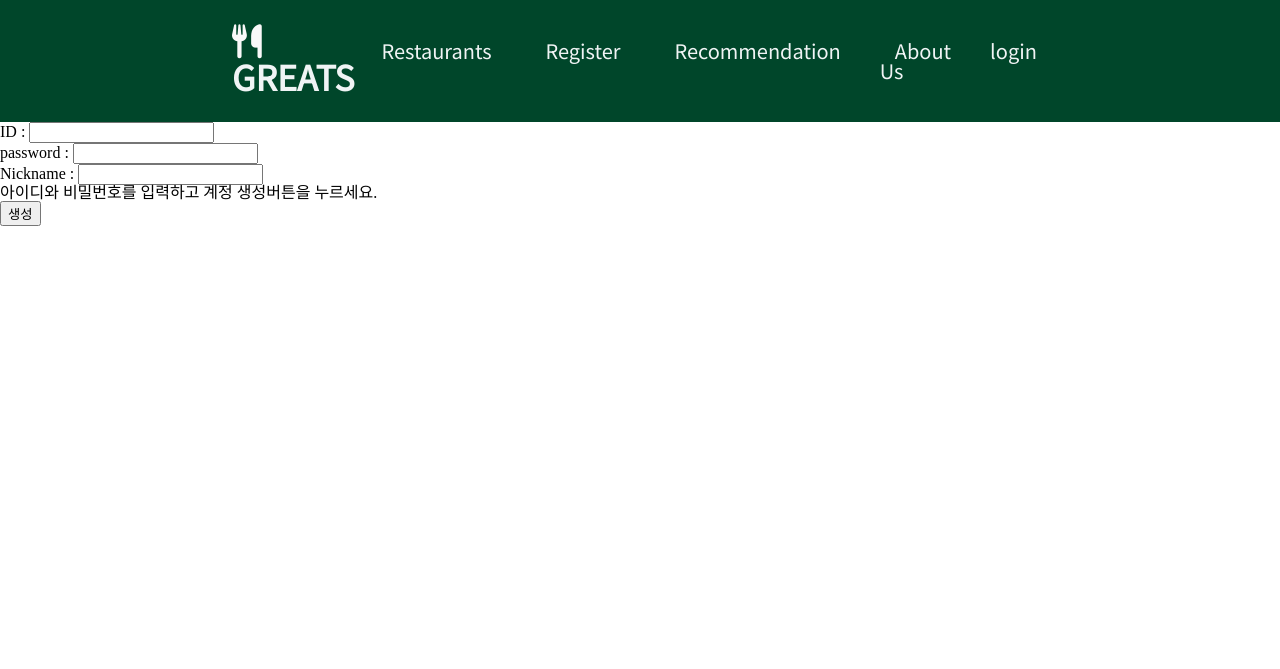
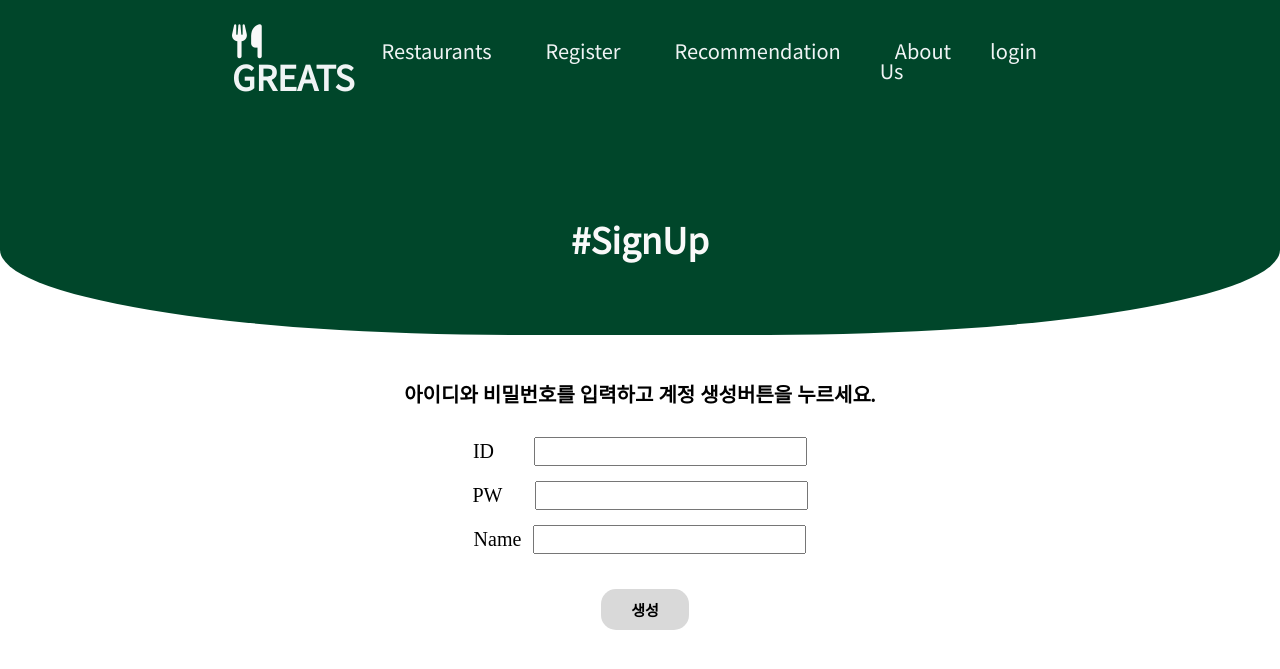
Before and after one commit to Seong-Gyeong/OSP_Challengers, a Flask app: page /signup in a window 1280 px wide. Shown: the top 669 px of the page. Run offline with Flask 2, Linux system fonts and the light colour scheme; some libraries are stand-ins or nearby versions.

Commit message:
[login][signup] 프론트 작업 완료

```diff
--- /dev/null
+++ b/static/signup.css
@@ -0,0 +1,51 @@
+h2{
+    font-size: 20px;
+}
+
+.signup{
+    text-align: center;
+    font-size: 20px;
+}
+
+form div{
+    padding-top: 15px;
+}
+
+.id{
+    margin-left: 35px;
+    font-size: 20px;
+}
+
+.pw{
+    margin-left: 27px;
+    font-size: 20px;
+}
+
+.nick{
+    margin-left: 12px;
+    margin-bottom: 20px;
+    font-size: 20px;
+}
+
+.btn{
+    font-size: 15px;
+    margin-left: 10px;
+    border: none;
+    padding: 10px 30px;
+    border-radius: 15px;
+    text-decoration: none;
+    font-weight: 600;
+    transition: 0.25s;
+    background-color: #D9D9D9;
+}
+
+.btn:hover {
+    letter-spacing: 2px;
+    transform: scale(1.2);
+    cursor: pointer;
+    background-color: #00462a;
+}
+
+.btn:active {
+    transform: scale(1.5);
+}
--- a/templates/signup.html
+++ b/templates/signup.html
@@ -1,4 +1,14 @@
 {% extends "navbar.html" %}
+
+{% block head %}
+  {{ super() }}
+    <meta charset="UTF-8" />
+    <meta http-equiv="X-UA-Compatible" content="IE=edge" />
+    <meta name="viewport" content="width=device-width, initial-scale=1.0" />
+    <title>SignUp</title>
+    <link rel="stylesheet" href="{{ url_for('static', filename='signup.css') }}"/>
+
+{% endblock %}
 {% block section %}
 
 {% with mesg = get_flashed_messages() %}
@@ -7,12 +17,20 @@
 {% endif %}
 {% endwith %}
 
-<form method="post" action="/signup_post">
-<p>ID : <input type="text" name = "id" required></p>
-<p>password : <input type="password" name = "pw" required></p>
-<p>Nickname : <input type="text" name = "nickname"></p>
-<p>아이디와 비밀번호를 입력하고 계정 생성버튼을 누르세요.<br>
-    <input type = "submit" value = "생성"/> </p>
-    </form>
+<div class="subject">
+    <h1>#SignUp</h1>
+</div>
+
+<div class="main">
+    <div class="signup">
+        <h2>아이디와 비밀번호를 입력하고 계정 생성버튼을 누르세요.</h2>
+        <form method="post" action="/signup_post">
+            <div>ID&nbsp;<input type="text" name = "id" required class="id"></div>
+            <div>PW&nbsp;<input type="password" name = "pw" required class="pw"></div>
+            <div>Name<input type="text" name = "nickname" class="nick"></div>
+            <div><input type = "submit" value = "생성" class="btn"/></div>
+        </form>
+    </div>
+</div>
 
 {% endblock section %}
```
Also changed, not shown: static/login.css (added, +50 -0 lines), templates/login.html (+19 -13 lines).
